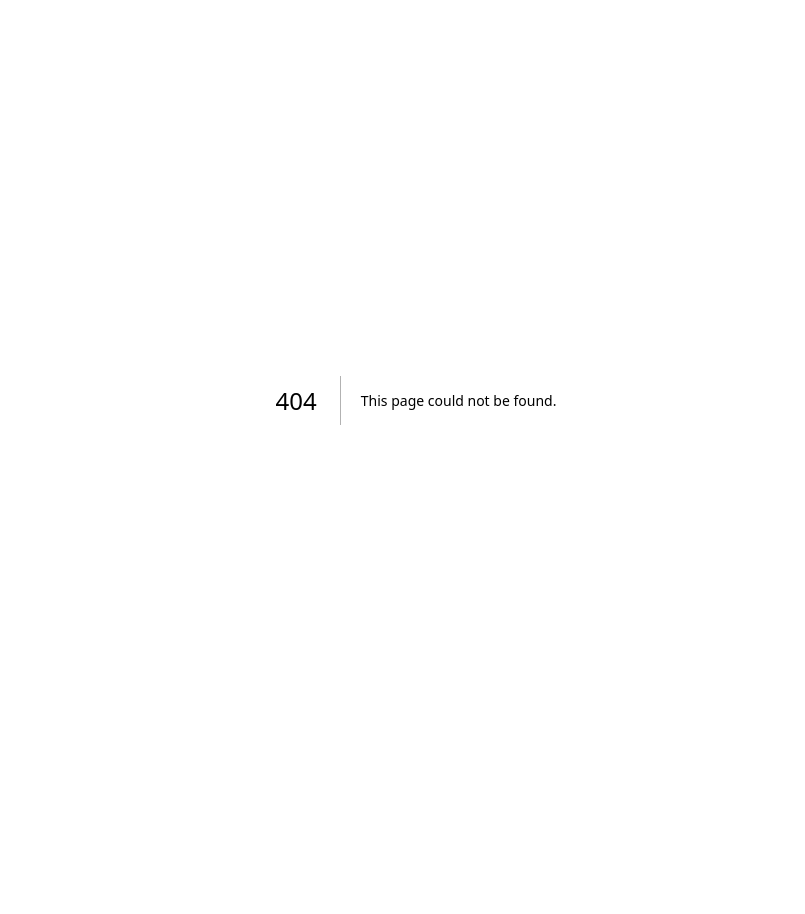
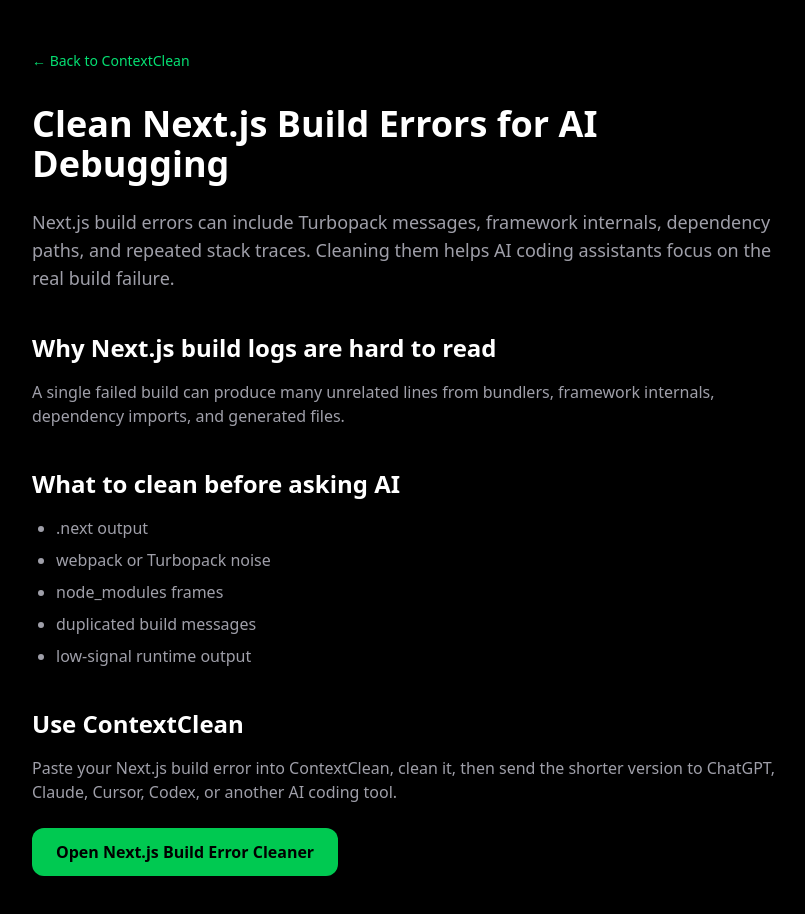
Before and after one commit to hyuchao25/contextclean, a Next.js app: page /clean-nextjs-build-error in a window 1280 px wide. Before the commit this address had no page. Shown: the top 914 px of the page, without its empty margins (224-1029 px from the left). Before the commit the page ends 800 px from the top, so only its background shows below. Built offline with nearby package versions, Linux system fonts and the light colour scheme.

Commit message:
Add more SEO guide pages

```diff
--- /dev/null
+++ b/src/app/clean-nextjs-build-error/page.tsx
@@ -0,0 +1,44 @@
+export default function CleanNextJSBuildErrorPage() {
+  return (
+    <main className="min-h-screen bg-black px-6 py-12 text-white">
+      <article className="mx-auto max-w-3xl">
+        <a href="/" className="text-sm text-green-400 hover:text-green-300">← Back to ContextClean</a>
+
+        <h1 className="mt-8 mb-6 text-4xl font-bold">
+          Clean Next.js Build Errors for AI Debugging
+        </h1>
+
+        <p className="mb-6 text-lg text-zinc-400">
+          Next.js build errors can include Turbopack messages, framework internals,
+          dependency paths, and repeated stack traces. Cleaning them helps AI coding
+          assistants focus on the real build failure.
+        </p>
+
+        <h2 className="mt-10 mb-4 text-2xl font-bold">Why Next.js build logs are hard to read</h2>
+        <p className="mb-4 text-zinc-400">
+          A single failed build can produce many unrelated lines from bundlers,
+          framework internals, dependency imports, and generated files.
+        </p>
+
+        <h2 className="mt-10 mb-4 text-2xl font-bold">What to clean before asking AI</h2>
+        <ul className="mb-6 list-disc space-y-2 pl-6 text-zinc-400">
+          <li>.next output</li>
+          <li>webpack or Turbopack noise</li>
+          <li>node_modules frames</li>
+          <li>duplicated build messages</li>
+          <li>low-signal runtime output</li>
+        </ul>
+
+        <h2 className="mt-10 mb-4 text-2xl font-bold">Use ContextClean</h2>
+        <p className="mb-6 text-zinc-400">
+          Paste your Next.js build error into ContextClean, clean it, then send the
+          shorter version to ChatGPT, Claude, Cursor, Codex, or another AI coding tool.
+        </p>
+
+        <a href="/" className="inline-block rounded-xl bg-green-500 px-6 py-3 font-bold text-black">
+          Open Next.js Build Error Cleaner
+        </a>
+      </article>
+    </main>
+  );
+}
--- /dev/null
+++ b/src/app/clean-python-traceback-for-ai/page.tsx
@@ -0,0 +1,44 @@
+export default function CleanPythonTracebackForAIPage() {
+  return (
+    <main className="min-h-screen bg-black px-6 py-12 text-white">
+      <article className="mx-auto max-w-3xl">
+        <a href="/" className="text-sm text-green-400 hover:text-green-300">← Back to ContextClean</a>
+
+        <h1 className="mt-8 mb-6 text-4xl font-bold">
+          Clean Python Tracebacks for AI Debugging
+        </h1>
+
+        <p className="mb-6 text-lg text-zinc-400">
+          Python tracebacks can include repeated frames, virtual environment paths,
+          package internals, and framework noise. Cleaning them before using ChatGPT,
+          Claude, Cursor, or Codex helps AI focus on the actual exception.
+        </p>
+
+        <h2 className="mt-10 mb-4 text-2xl font-bold">Why Python tracebacks need cleaning</h2>
+        <p className="mb-4 text-zinc-400">
+          A simple Python bug can create a long traceback filled with library paths,
+          async wrappers, test runner output, and unrelated framework calls.
+        </p>
+
+        <h2 className="mt-10 mb-4 text-2xl font-bold">What to remove</h2>
+        <ul className="mb-6 list-disc space-y-2 pl-6 text-zinc-400">
+          <li>site-packages frames</li>
+          <li>virtual environment paths</li>
+          <li>duplicated traceback lines</li>
+          <li>test runner noise</li>
+          <li>low-signal framework internals</li>
+        </ul>
+
+        <h2 className="mt-10 mb-4 text-2xl font-bold">Use ContextClean</h2>
+        <p className="mb-6 text-zinc-400">
+          Paste your Python traceback into ContextClean, clean the noisy lines, then
+          copy the shorter version into your AI coding assistant.
+        </p>
+
+        <a href="/" className="inline-block rounded-xl bg-green-500 px-6 py-3 font-bold text-black">
+          Open Python Traceback Cleaner
+        </a>
+      </article>
+    </main>
+  );
+}
--- /dev/null
+++ b/src/app/clean-react-error-stack/page.tsx
@@ -0,0 +1,44 @@
+export default function CleanReactErrorStackPage() {
+  return (
+    <main className="min-h-screen bg-black px-6 py-12 text-white">
+      <article className="mx-auto max-w-3xl">
+        <a href="/" className="text-sm text-green-400 hover:text-green-300">← Back to ContextClean</a>
+
+        <h1 className="mt-8 mb-6 text-4xl font-bold">
+          Clean React Error Stacks for AI Coding Tools
+        </h1>
+
+        <p className="mb-6 text-lg text-zinc-400">
+          React and Next.js errors often include component stacks, build output,
+          framework paths, and repeated runtime messages. ContextClean helps shorten
+          them before sending them to AI tools.
+        </p>
+
+        <h2 className="mt-10 mb-4 text-2xl font-bold">Why React errors get noisy</h2>
+        <p className="mb-4 text-zinc-400">
+          React apps can produce long error output from hydration warnings, component
+          stacks, webpack, Next.js internals, and browser console logs.
+        </p>
+
+        <h2 className="mt-10 mb-4 text-2xl font-bold">What ContextClean helps remove</h2>
+        <ul className="mb-6 list-disc space-y-2 pl-6 text-zinc-400">
+          <li>duplicated console lines</li>
+          <li>webpack output</li>
+          <li>Next.js internal frames</li>
+          <li>low-signal component stack noise</li>
+          <li>empty lines and repeated messages</li>
+        </ul>
+
+        <h2 className="mt-10 mb-4 text-2xl font-bold">Use the React error cleaner</h2>
+        <p className="mb-6 text-zinc-400">
+          Paste your React error stack into ContextClean, clean it, then ask ChatGPT,
+          Claude, Cursor, or Codex to debug the shorter version.
+        </p>
+
+        <a href="/" className="inline-block rounded-xl bg-green-500 px-6 py-3 font-bold text-black">
+          Open React Error Cleaner
+        </a>
+      </article>
+    </main>
+  );
+}
--- a/src/app/page.tsx
+++ b/src/app/page.tsx
@@ -109,36 +109,48 @@
               href="/clean-stack-trace-for-chatgpt"
               className="rounded-xl border border-zinc-800 p-4 text-zinc-300 hover:border-green-500 hover:text-white"
             >
-              <h3 className="mb-2 font-bold text-white">
-                Clean Stack Trace for ChatGPT
-              </h3>
-              <p>
-                Learn why shorter stack traces help ChatGPT debug code more accurately.
-              </p>
+              <h3 className="mb-2 font-bold text-white">Clean Stack Trace for ChatGPT</h3>
+              <p>Learn why shorter stack traces help ChatGPT debug code more accurately.</p>
             </a>
 
             <a
               href="/reduce-debugging-context-for-ai"
               className="rounded-xl border border-zinc-800 p-4 text-zinc-300 hover:border-green-500 hover:text-white"
             >
-              <h3 className="mb-2 font-bold text-white">
-                Reduce Debugging Context for AI
-              </h3>
-              <p>
-                Prepare cleaner logs before sending them to AI coding assistants.
-              </p>
+              <h3 className="mb-2 font-bold text-white">Reduce Debugging Context for AI</h3>
+              <p>Prepare cleaner logs before sending them to AI coding assistants.</p>
             </a>
 
             <a
               href="/clean-nodejs-error-log"
               className="rounded-xl border border-zinc-800 p-4 text-zinc-300 hover:border-green-500 hover:text-white"
             >
-              <h3 className="mb-2 font-bold text-white">
-                Clean Node.js Error Logs
-              </h3>
-              <p>
-                Remove noisy Node.js stack traces before sending errors to AI coding tools.
-              </p>
+              <h3 className="mb-2 font-bold text-white">Clean Node.js Error Logs</h3>
+              <p>Remove noisy Node.js stack traces before sending errors to AI coding tools.</p>
+            </a>
+
+            <a
+              href="/clean-python-traceback-for-ai"
+              className="rounded-xl border border-zinc-800 p-4 text-zinc-300 hover:border-green-500 hover:text-white"
+            >
+              <h3 className="mb-2 font-bold text-white">Clean Python Tracebacks</h3>
+              <p>Shorten Python tracebacks before asking ChatGPT or Claude for debugging help.</p>
+            </a>
+
+            <a
+              href="/clean-react-error-stack"
+              className="rounded-xl border border-zinc-800 p-4 text-zinc-300 hover:border-green-500 hover:text-white"
+            >
+              <h3 className="mb-2 font-bold text-white">Clean React Error Stacks</h3>
+              <p>Remove noisy React and Next.js error output before using AI coding tools.</p>
+            </a>
+
+            <a
+              href="/clean-nextjs-build-error"
+              className="rounded-xl border border-zinc-800 p-4 text-zinc-300 hover:border-green-500 hover:text-white"
+            >
+              <h3 className="mb-2 font-bold text-white">Clean Next.js Build Errors</h3>
+              <p>Make Next.js build logs shorter and easier for AI assistants to understand.</p>
             </a>
           </div>
         </section>
--- a/src/app/sitemap.ts
+++ b/src/app/sitemap.ts
@@ -38,5 +38,23 @@
       changeFrequency: "monthly",
       priority: 0.8,
     },
+    {
+      url: "https://www.contextclean.dev/clean-python-traceback-for-ai",
+      lastModified: new Date(),
+      changeFrequency: "monthly",
+      priority: 0.8,
+    },
+    {
+      url: "https://www.contextclean.dev/clean-react-error-stack",
+      lastModified: new Date(),
+      changeFrequency: "monthly",
+      priority: 0.8,
+    },
+    {
+      url: "https://www.contextclean.dev/clean-nextjs-build-error",
+      lastModified: new Date(),
+      changeFrequency: "monthly",
+      priority: 0.8,
+    },
   ];
 }
```
